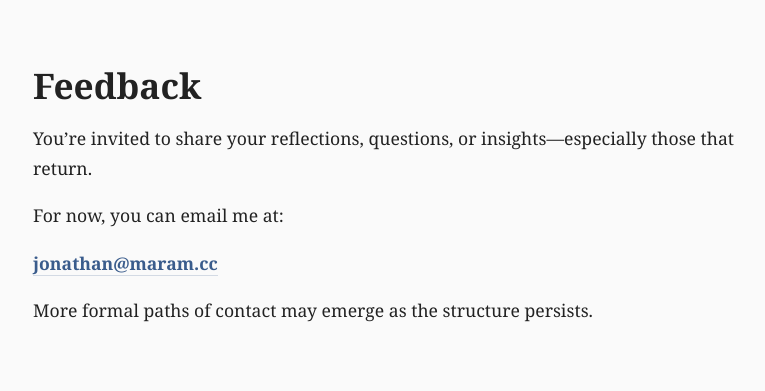
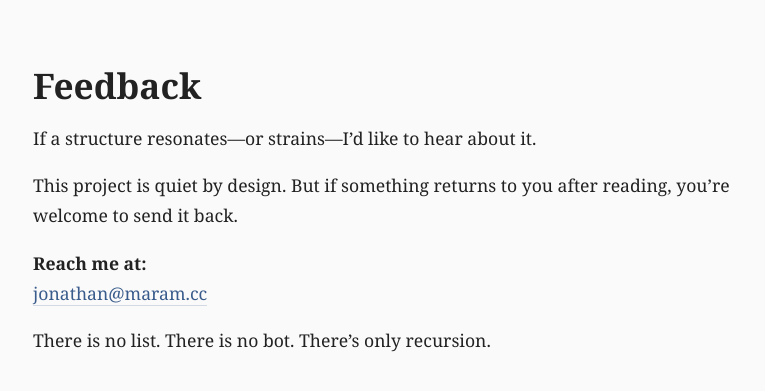
Before and after one commit to jonmmar/maram-cc-site, a Jekyll site: the page built from feedback.md, in a window 1280 px wide. Shown: the top 391 px of the page, without its empty margins (247-1012 px from the left). Built offline with Jekyll 4.4.1, drawn with Linux system fonts in a browser that asks for light colours.

Commit message:
Update feedback page with live email address

```diff
--- a/feedback.md
+++ b/feedback.md
@@ -5,10 +5,11 @@ title: Feedback
 
 # Feedback
 
-You're invited to share your reflections, questions, or insights—especially those that return.
+If a structure resonates—or strains—I’d like to hear about it.
 
-For now, you can email me at:
+This project is quiet by design. But if something returns to you after reading, you're welcome to send it back.
 
-**[jonathan@maram.cc](mailto:jonathan@maram.cc)**
+**Reach me at:**
+[jonathan@maram.cc](mailto:jonathan@maram.cc)
 
-More formal paths of contact may emerge as the structure persists.
+There is no list. There is no bot. There’s only recursion.
```
